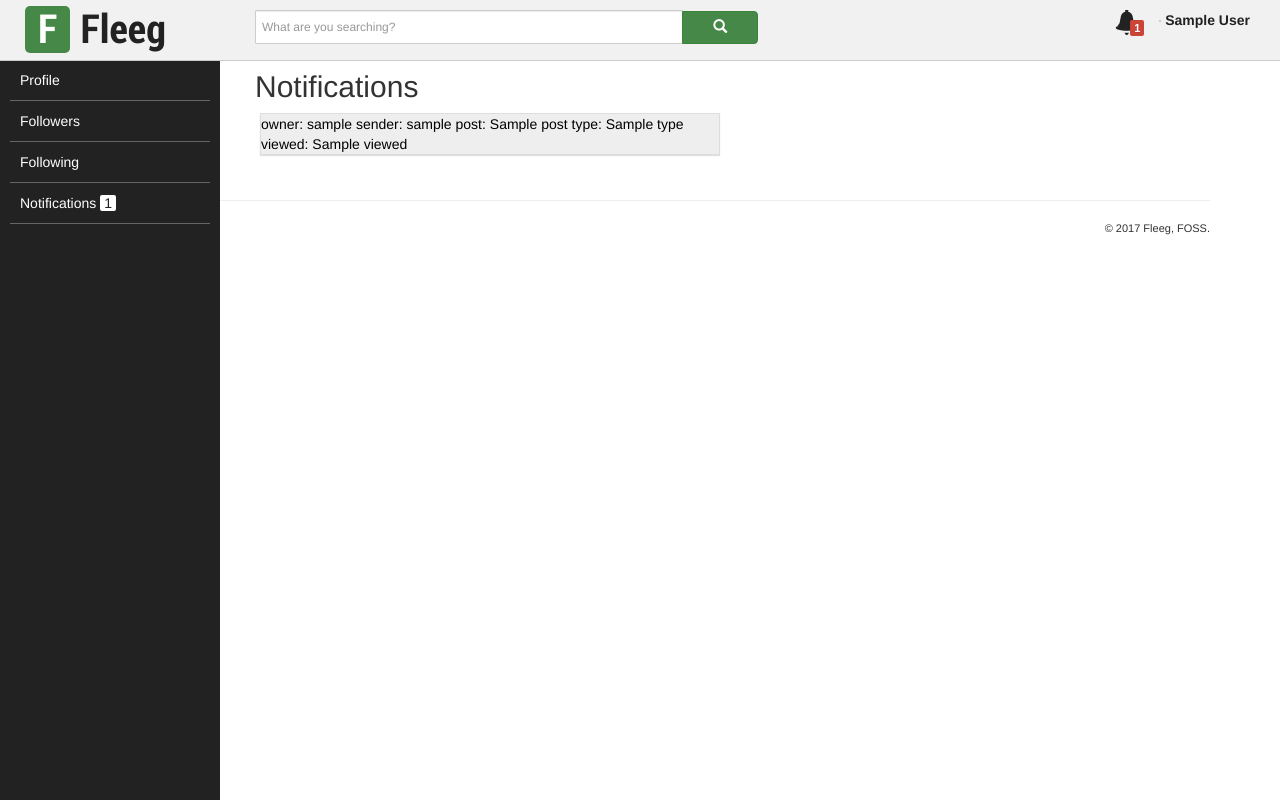
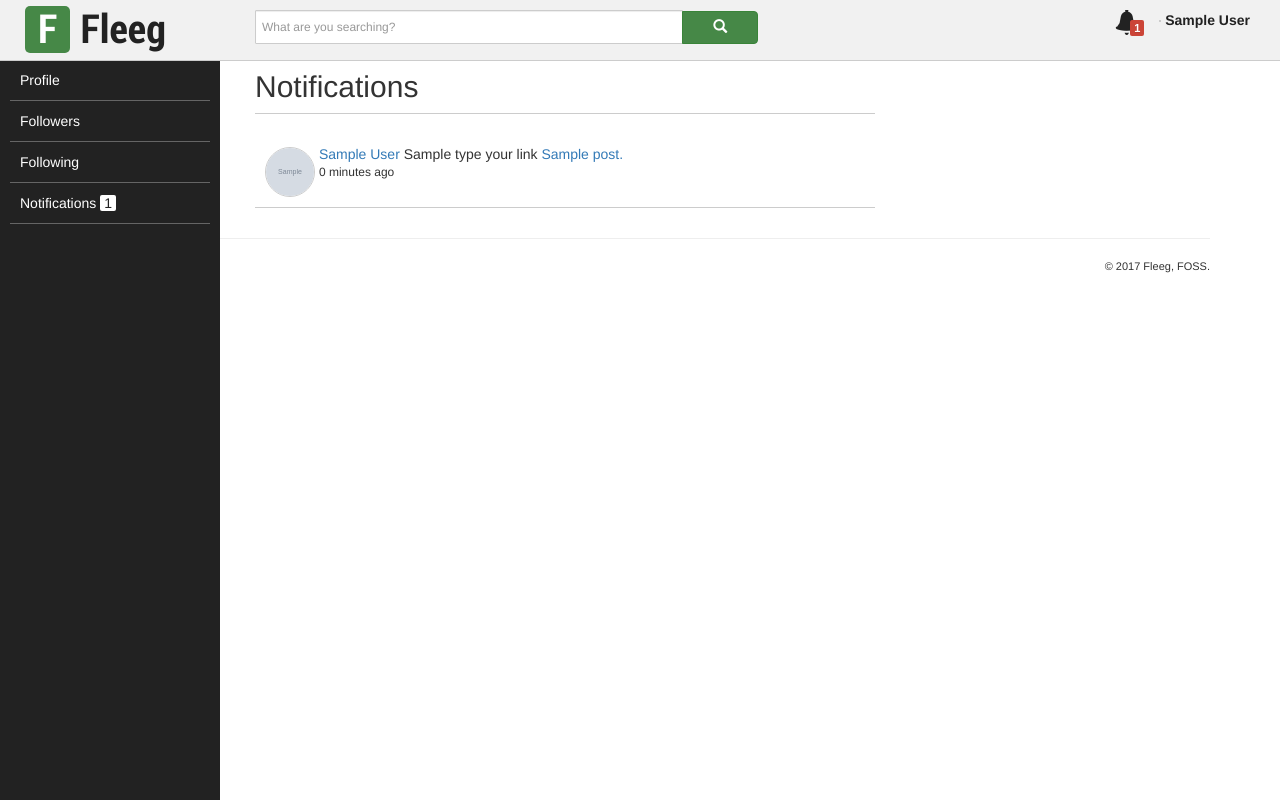
Before and after one commit to Fleeg/fleeg-platform, a Django app: template notification/templates/notification/list.html in a window 1280 px wide. Run offline with Django 3.2, Linux system fonts and the light colour scheme; a user stored in the database is signed in; tables that the repository leaves empty hold one stand-in row (values such as "Sample post"); the template is opened without the code that fills it: most values are stand-ins (such as "Sample title", 1, 10 or a date in 2020); grey boxes marked "Sample" are stand-in pictures; data that the repository does not hold is empty; some libraries are stand-ins or nearby versions.

Commit message:
Improve layout of notification items.

```diff
--- a/notification/templates/notification/list.html
+++ b/notification/templates/notification/list.html
@@ -5,15 +5,26 @@
     <!-- CONTENT -->
     <div class="container fhome-wall" style="margin-top:50px;">
         <h2>Notifications</h2>
-        <div class="item fwall-content">
+        <div class="item" style="border-top: 1px solid #CCCCCC; padding-top: 10px">
         {% for notification in notifications %}
             <!-- notification item -->
-            <div class="fpublished-item">
-                <span>owner: {{ notification.owner.user.username }}</span>
-                <span>sender: {{ notification.sender.user.username }}</span>
-                <span>post: {{ notification.post }}</span>
-                <span>type: {{ notification.type }}</span>
-                <span>viewed: {{ notification.viewed }}</span>
+            <div style="border-bottom: 1px solid #CCCCCC; padding: 10px">
+                <div class="fimage-publisher">
+                    <img src="{{ notification.sender.user_avatar }}"
+                         class="img-circle fimg-circle" style="border: 1px solid #ccc"/>
+                </div>
+                <div style="display: inline-block;">
+                    <div style="margin-top: 10px">
+                    <a href="{% url 'profile' username=notification.sender.user.username %}">
+                        {{ notification.sender.user.first_name }} {{ notification.sender.user.last_name }}
+                    </a>
+                    {{ notification.type }} your link
+                    <a href="#">
+                        {{ notification.post.title }}.
+                    </a>
+                    <div style="font-size: 12px">{{ notification.created_at|timesince }} ago</div>
+                    </div>
+                </div>
             </div>
         {% empty %}
             <div><span>No items yet.</span></div>
```
